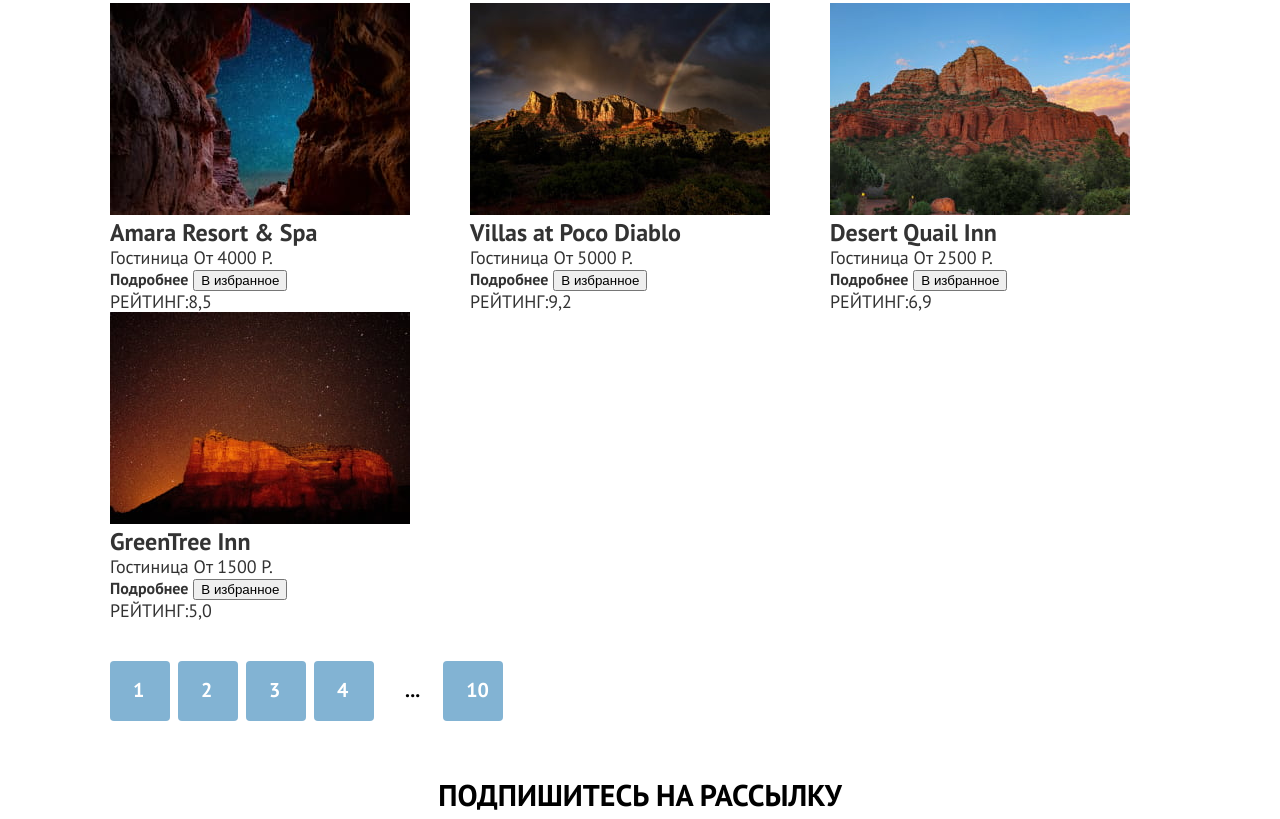
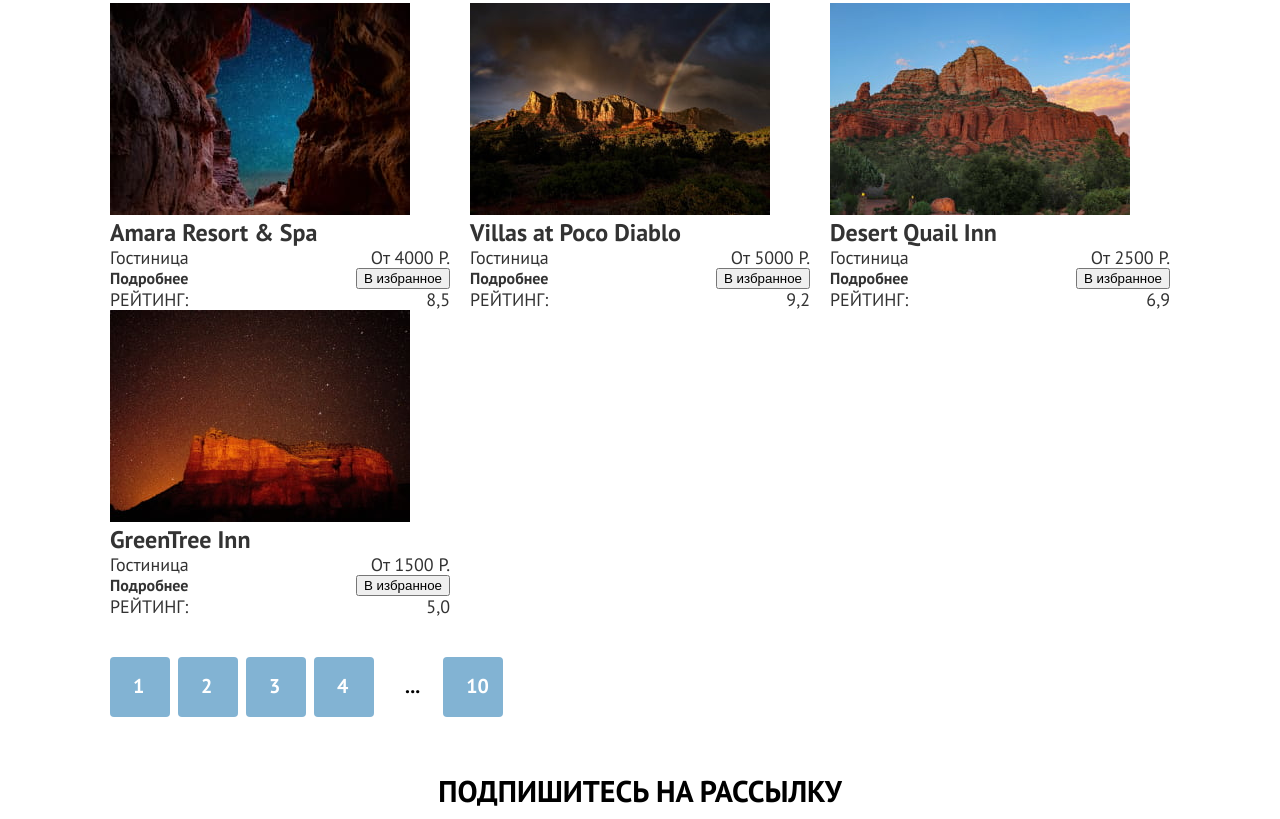
Before and after one commit to htmlacademy-htmlcss/2287759-sedona-36, a plain HTML site: page catalog.html in a window 1280 px wide. Shown: the part 559-1378 px from the top of the page. Drawn offline with Linux system fonts and the light colour scheme.

Commit message:
карточки

```diff
--- a/catalog.html
+++ b/catalog.html
@@ -139,67 +139,70 @@
           <li class="hotel-card">
             <a class="hotel-card-link" href="#">
               <img class="hotel-card-image" src="images/catalog/hotel-1.jpg" width:="300" height="212"
-                alt="Звездное небо из горной пещеры">
+                alt="Звездное небо из горной пещеры.">
               <h3 class="hotel-card-title">Amara Resort & Spa</h3>
             </a>
-            <p> <span class="type-item">Гостиница</span>
-               <span class="price-item">От 4000 Р.</span>
-              </p>
-                <a class="hotel-card-button" href="#">Подробнее</a>
-            <button class="button-favorite">В избранное</button>
+            <div class="type-price"> <span class="type-item">Гостиница</span>
+               <span class="price-item">От 4000 Р.</span></div>
 
-            <p class="stars star-4">
+              <div class="hotel-button"> <a class="hotel-card-button" href="#">Подробнее</a>
+            <button class="button-favorite">В избранное</button></div>
+
+            <div class="stars star-4">
               <span class="visually-hidden">4 звезды</span>
               РЕЙТИНГ:<span class="rating">8,5</span>
-            </p>
+            </div>
           </li>
           <li class="hotel-card">
             <a class="hotel-card-link" href="#">
               <img class="hotel-card-image" src="images/catalog/hotel-2.jpg" width:="300" height="212"
-                alt="Радуга и клубящиеся облака над скалами">
+                alt="Радуга и клубящиеся облака над скалами.">
               <h3 class="hotel-card-title">Villas at Poco Diablo</h3>
             </a>
-            <p> <span class="type-item">Гостиница</span>
-              От <span class="price-item">5000 Р.</span>
-            </p>
+           <div class="type-price"> <span class="type-item">Гостиница</span>
+             <span class="price-item"> От 5000 Р.</span>
+            </div>
+            <div class="hotel-button">
             <a class="hotel-card-button" href="#">Подробнее</a>
-            <button class="button-favorite">В избранное</button>
-            <p class="stars star-4">
+            <button class="button-favorite">В избранное</button></div>
+
+            <div class="stars star-4">
               <span class="visually-hidden">4 звезды</span>
               РЕЙТИНГ:<span class="rating">9,2</span>
-            </p>
+            </div>
           </li>
           <li class="hotel-card">
             <a class="hotel-card-link" href="#">
               <img class="hotel-card-image" src="images/catalog/hotel-3.jpg" width:="300" height="212"
-                alt="Голубое небо и скалы в окружении зеленых кустарников">
+                alt="Голубое небо и скалы в окружении зеленых кустарников.">
               <h3 class="hotel-card-title">Desert Quail Inn</h3>
             </a>
-            <p> <span class="type-item">Гостиница</span>
-              От <span class="price-item">2500 Р.</span>
-            </p>
+            <div class="type-price"><span class="type-item">Гостиница</span>
+              <span class="price-item"> От 2500 Р.</span>
+            </div>
+            <div class="hotel-button">
             <a class="hotel-card-button" href="#">Подробнее</a>
-            <button class="button-favorite">В избранное</button>
-            <p class="stars star-3">
+            <button class="button-favorite">В избранное</button></div>
+            <div class="stars star-3">
               <span class="visually-hidden">3 звезды</span>
               РЕЙТИНГ:<span class="rating">6,9</span>
-            </p>
+            </div>
           </li>
           <li class="hotel-card">
             <a class="hotel-card-link" href="#">
               <img class="hotel-card-image" src="images/catalog/hotel-4.jpg" width:="300" height="212"
-                alt="Красные скалы на фоне звездного неба">
+                alt="Красные скалы на фоне звездного неба.">
               <h3 class="hotel-card-title">GreenTree Inn</h3>
             </a>
-            <p> <span class="type-item">Гостиница</span>
-              От <span class="price-item">1500 Р.</span>
-            </p>
+            <div class="type-price"> <span class="type-item">Гостиница</span>
+               <span class="price-item">От 1500 Р.</span></div>
+            <div class="hotel-button">
             <a class="hotel-card-button" href="#">Подробнее</a>
-            <button class="button-favorite">В избранное</button>
-            <p class="stars star-2">
+            <button class="button-favorite">В избранное</button></div>
+            <div class="stars star-2">
               <span class="visually-hidden">2 звезды</span>
               РЕЙТИНГ:<span class="rating">5,0</span>
-            </p>
+            </div>
           </li>
         </ul>
 
--- a/styles/styles.css
+++ b/styles/styles.css
@@ -493,7 +493,13 @@ body {
   line-height: 20px;
   font-weight: 700;
 }
-
+.hotel-card span{
+  display: block;
+}
+.type-price, .hotel-button, .stars{
+  display: flex;
+  justify-content: space-between;
+}
 .pagination {
   width: inherit;
   display: flex;
```
